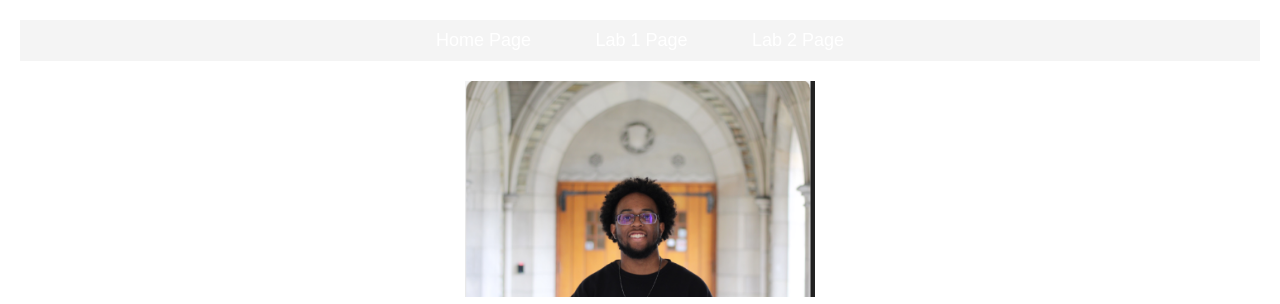
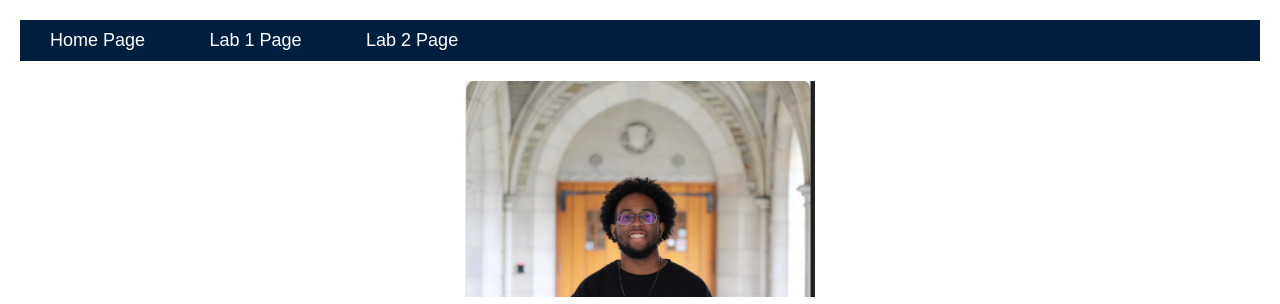
Before and after one commit to DevT1/DevT1.github.io, a plain HTML site: page index.html in a window 1280 px wide. Shown: the top 304 px of the page. Drawn offline with Linux system fonts and the light colour scheme.

Commit message:
Update indexstyles.css

```diff
--- a/indexstyles.css
+++ b/indexstyles.css
@@ -1,8 +1,8 @@
 /* Style the navigation bar */
 nav {
-    background-color: #f4f4f4; /* Dark background */
+    background-color: #001f3f; /* Dark background */
     padding: 10px 0;
-    text-align: center;
+    text-align: left;
 }
 
 /* Style the navbar list */
```
